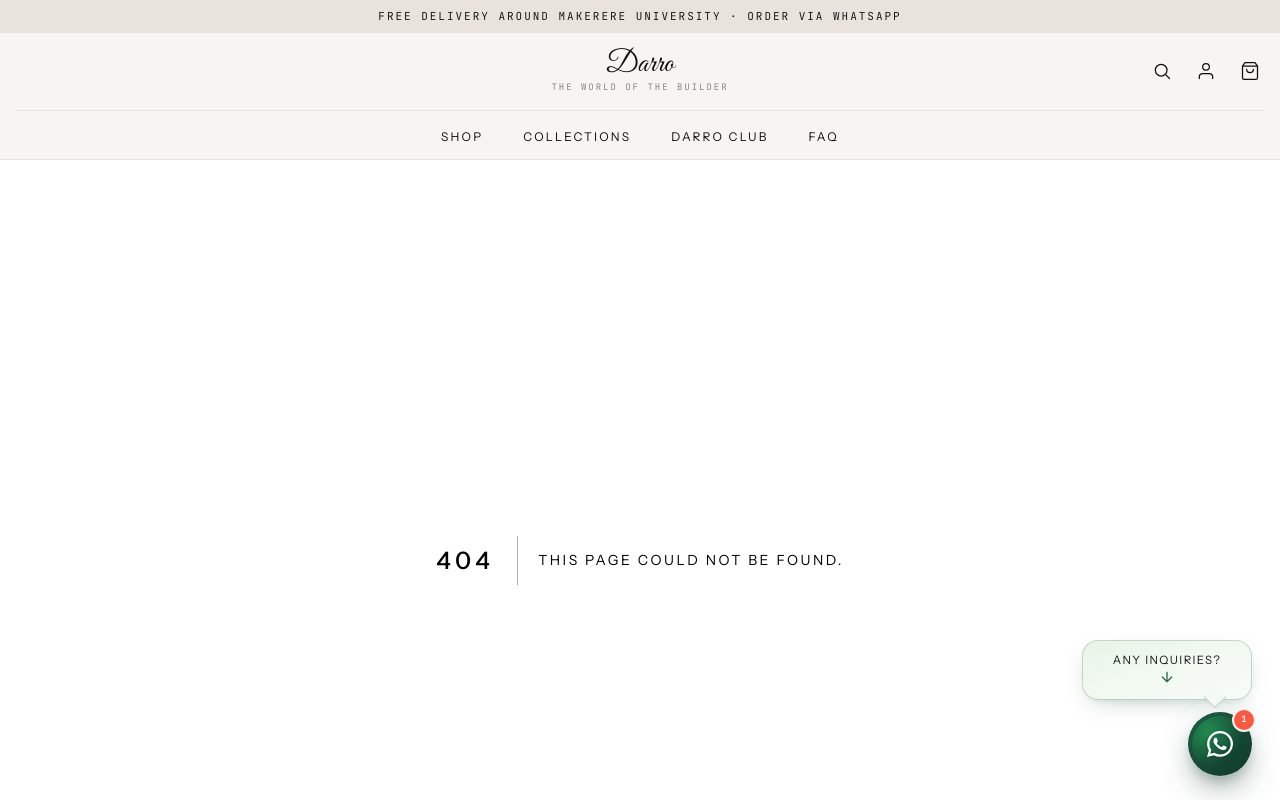
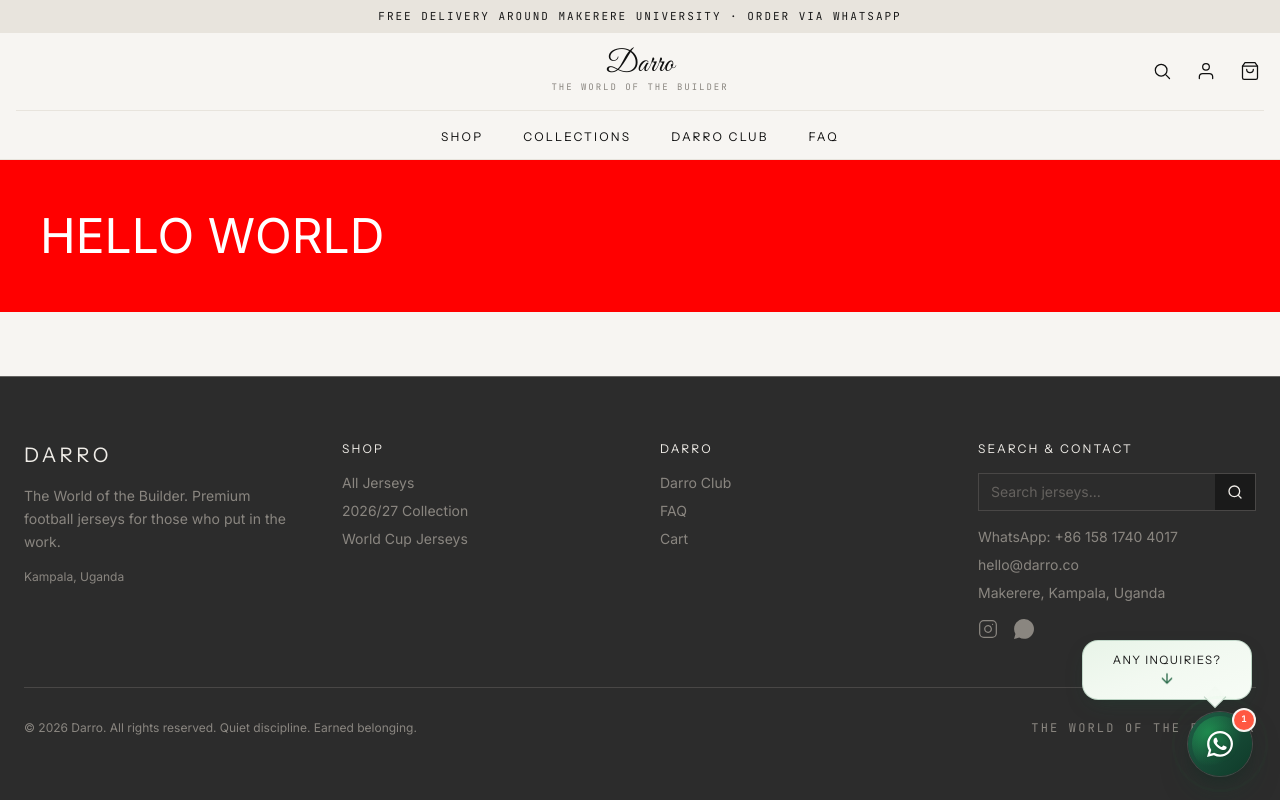
Before and after one commit to darrentaremwa366-commits/darro-ug, a Next.js app: page /test-page in a window 1280 px wide. Before the commit this address had no page. Shown: the top 800 px of the page. Built offline with nearby package versions, Linux system fonts and the light colour scheme.

Commit message:
Add test page at non-admin route

```diff
--- /dev/null
+++ b/app/test-page/page.tsx
@@ -0,0 +1,3 @@
+export default function TestPage() {
+  return <div style={{ padding: 40, background: '#f00', color: '#fff', fontSize: 48 }}>HELLO WORLD</div>;
+}
```
